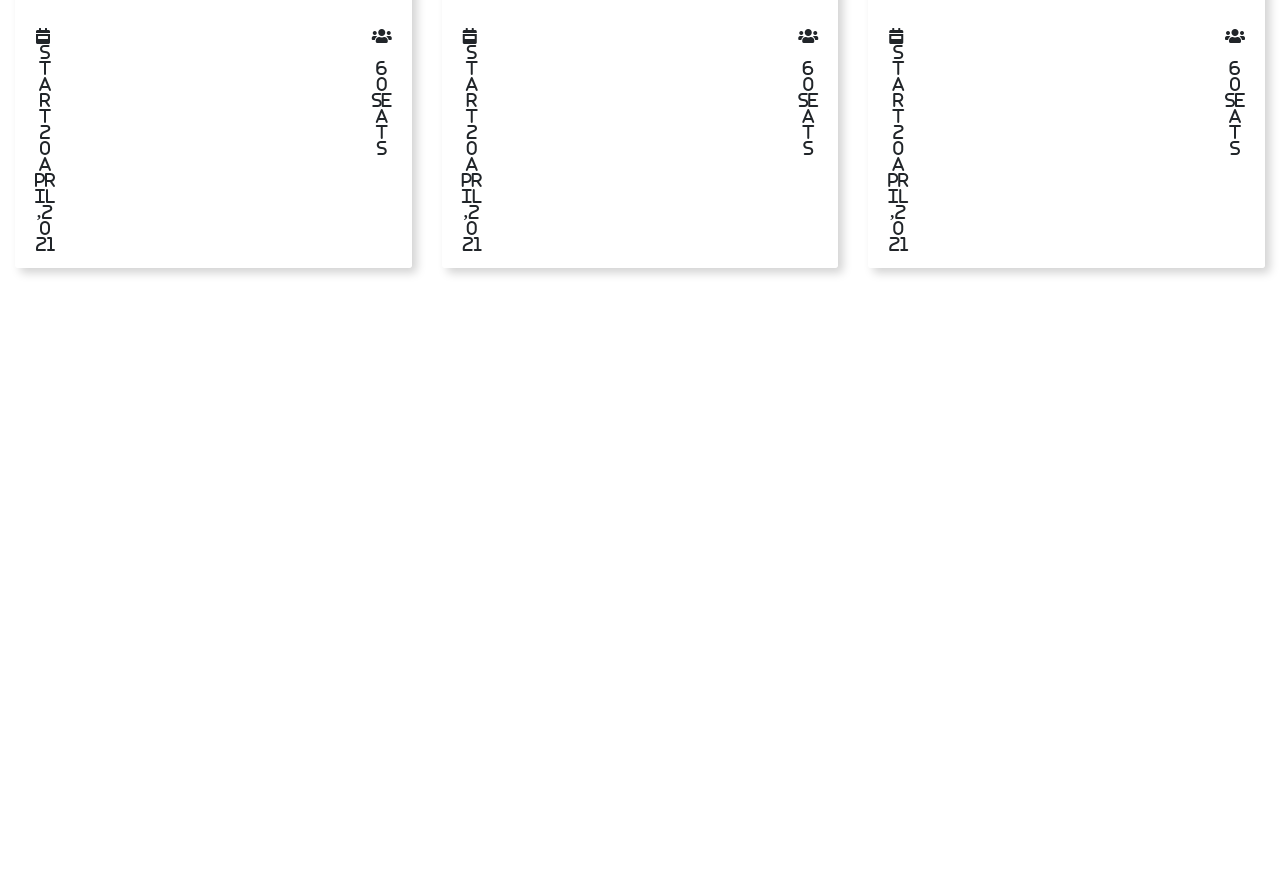
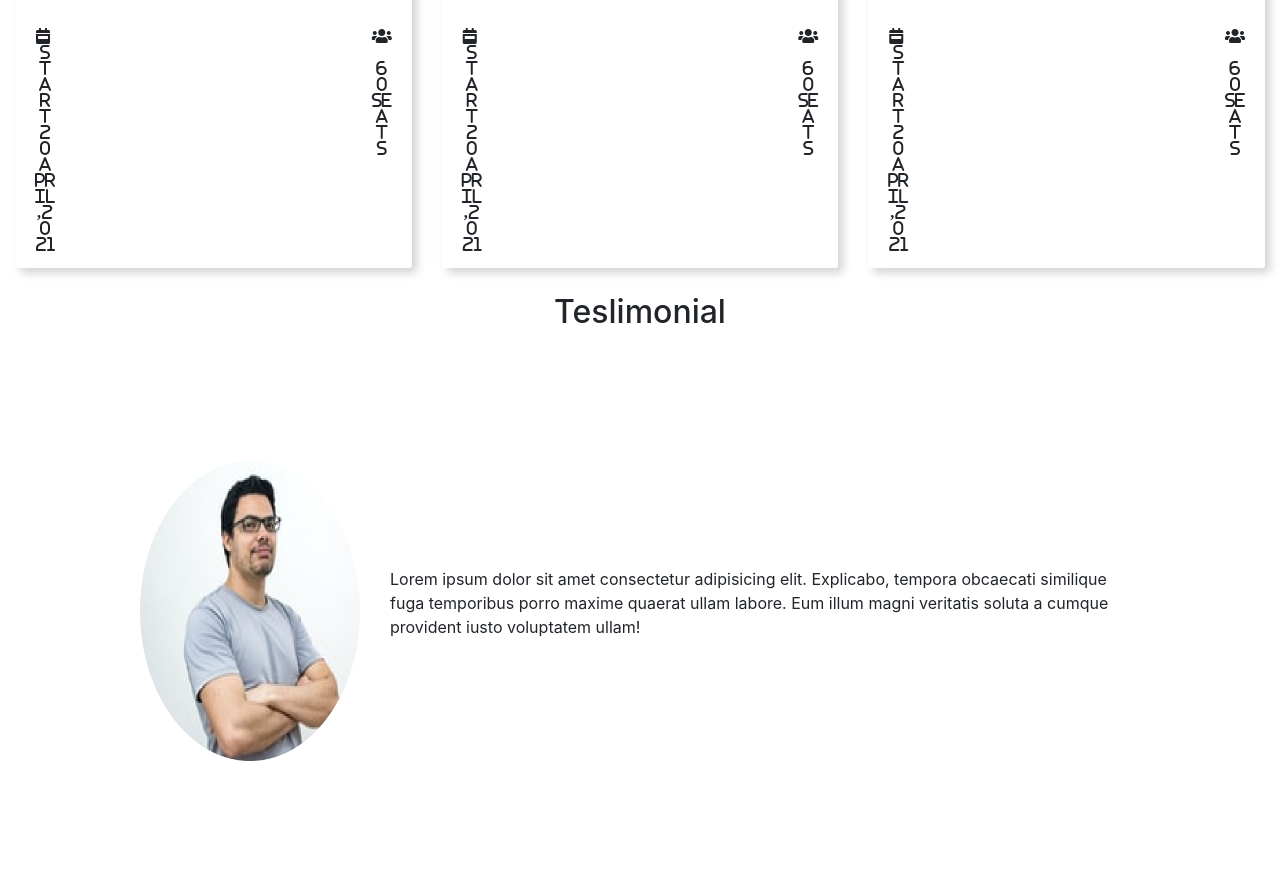
Before and after one commit to JahedHossenBangladesh/e-school, a plain HTML site: page index.html in a window 1280 px wide. Shown: the part 1525-2411 px from the top of the page. Before the commit the page ends 1818 px from the top, so only its background shows below. Drawn offline with nearby package versions, Linux system fonts and the light colour scheme.

Commit message:
At last fourth part is end

```diff
--- a/index.html
+++ b/index.html
@@ -144,7 +144,7 @@
 
 <!-- this is the img card -->
 <div class="container-fluid middle">
-  <h2 id="cources " style="text-align: center; margin-bottom: 75px; margin-top: 0%;">Online Courses</h2>
+  <h2 id="cources" style="text-align: center; margin-bottom: 75px; margin-top: 0%;">Online Courses</h2>
   <div class="card-deck">
     <div class="card">
       <img src="photos/Morder pyschology.png" class="card-img-top" alt="...">
@@ -189,6 +189,15 @@
 
 
 </div>
+<div  class=" container-fluid  ">
+<h2 id="cources " style="text-align: center; margin-bottom: 5px; margin-top: 0%;" > Teslimonial</h2>
+<div class="row">
+  <div class="col-md-3 d-flex align-items-center justify-content-cente man"> <img src="photos/Man.png" alt=""></div>
+  <div class="col-md-9 d-flex align-items-center justify-content-cente ">
+    <p style="padding-left: 0%;">Lorem ipsum dolor sit amet consectetur adipisicing elit. Explicabo, tempora obcaecati similique fuga temporibus porro maxime quaerat ullam labore. Eum illum magni veritatis soluta a cumque provident iusto voluptatem ullam!</p>
+  </div>
+</div>
+</div>
 
 
     <!-- This is javaScript -->
--- a/style.css
+++ b/style.css
@@ -105,3 +105,9 @@ span {
 .middle {
   margin-bottom: 25px;
 }
+.man img {
+  float: left;
+  height: 300px;
+  width: 100%;
+  padding-right: 0%;
+}
```
Also changed, not shown: Photos/rsz_man.png (added).
